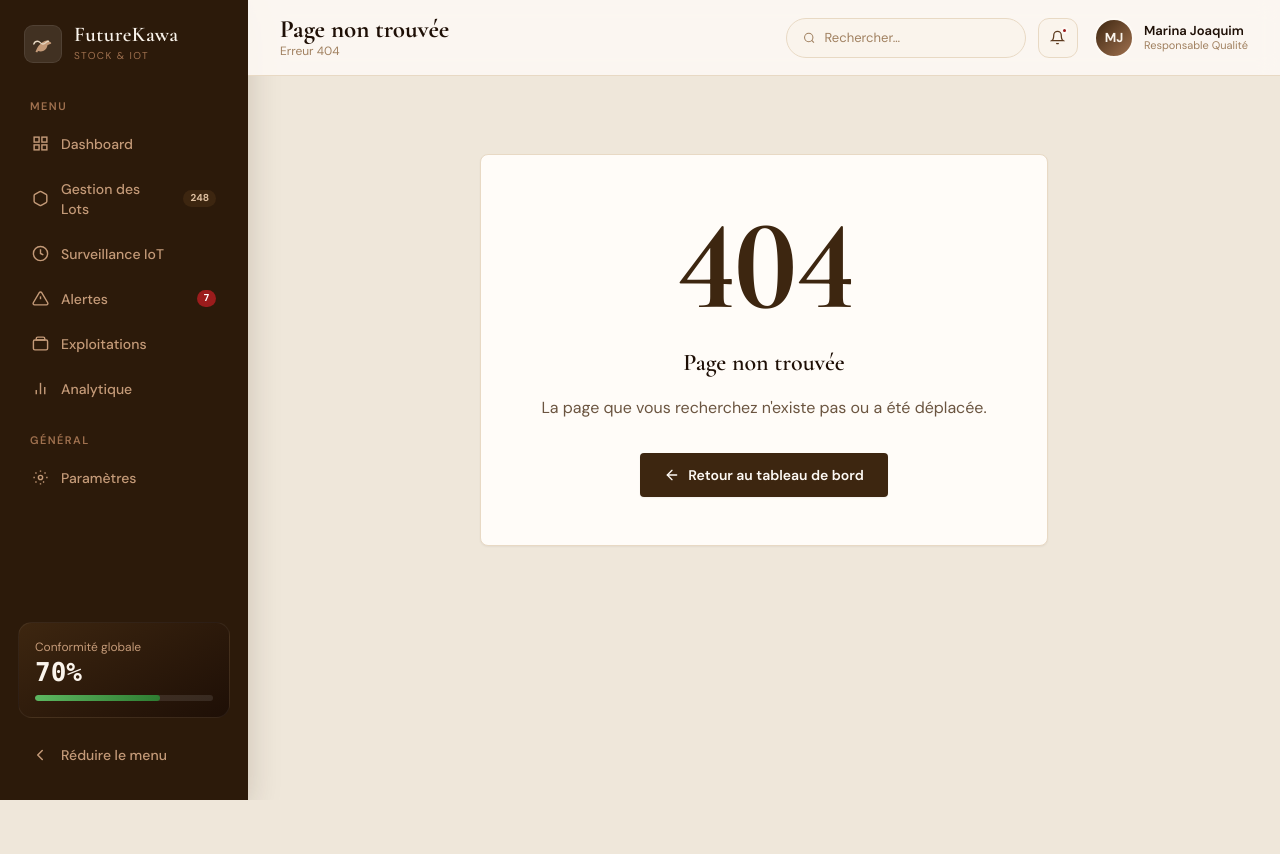
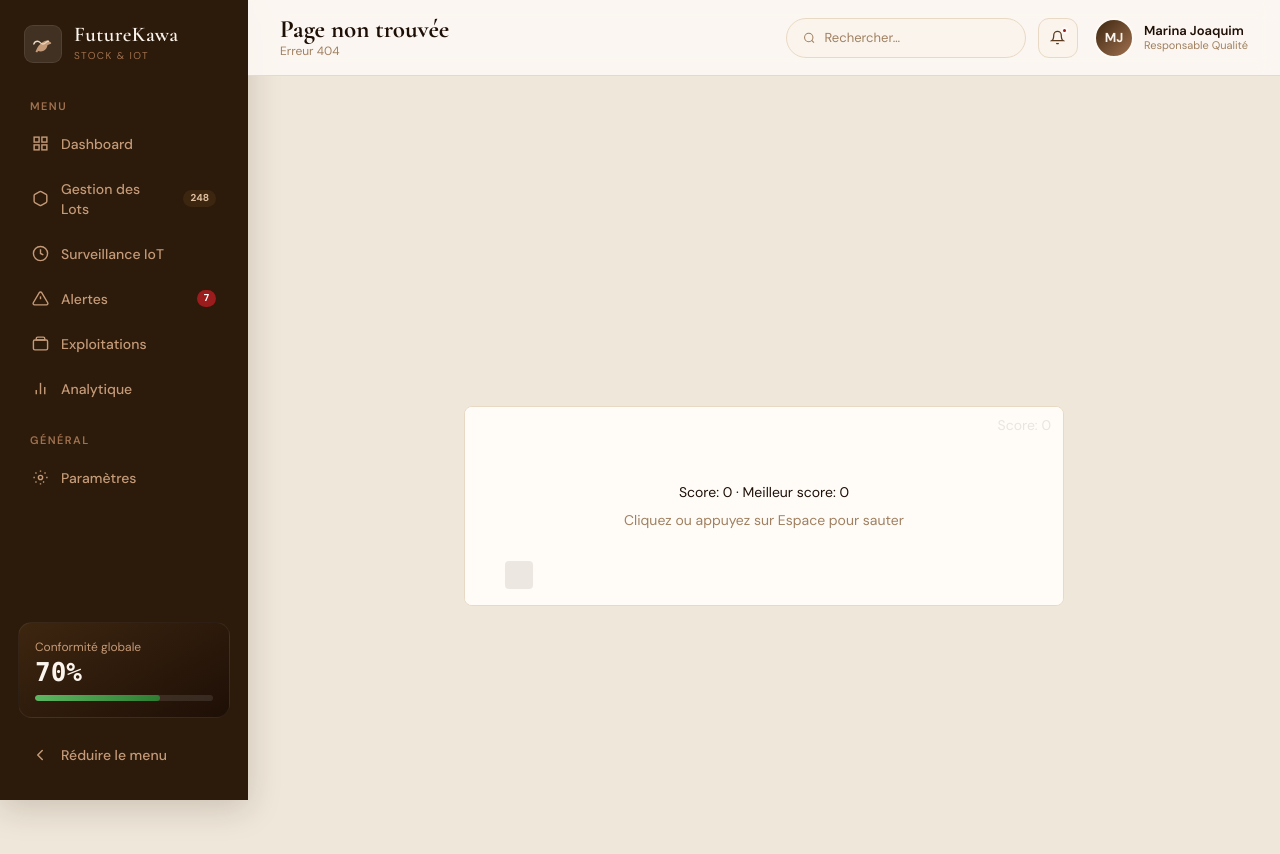
Before and after one commit to Anthrocote/mspr-i1-2, a Next.js app in the folder frontend/: page /secret in a window 1280 px wide. Before the commit this address had no page. Shown: the top 854 px of the page. Before the commit the page ends 800 px from the top, so only its background shows below. Built offline with nearby package versions, Linux system fonts and the light colour scheme.

Commit message:
feat(game): add hidden /secret route hosting the dino game

```diff
--- /dev/null
+++ b/frontend/src/app/secret/page.tsx
@@ -0,0 +1,11 @@
+'use client';
+
+import DinoRunner from '@/components/game/DinoRunner';
+
+export default function SecretPage() {
+  return (
+    <div className="flex items-center justify-center min-h-screen p-4" style={{ background: '#EFE7DA' }}>
+      <DinoRunner />
+    </div>
+  );
+}
```
Also changed, not shown: 1 other file (tests, documents, lock files or other folders).
